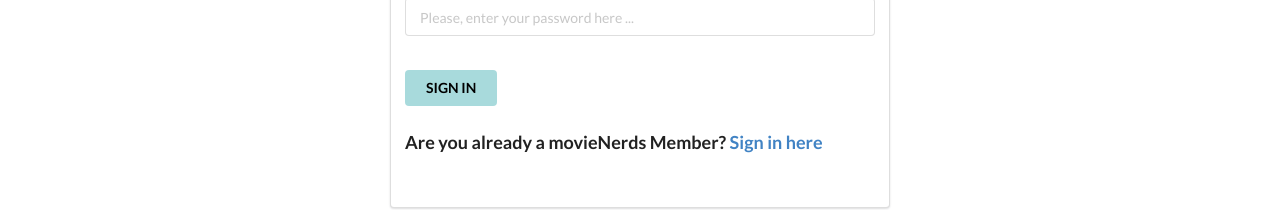
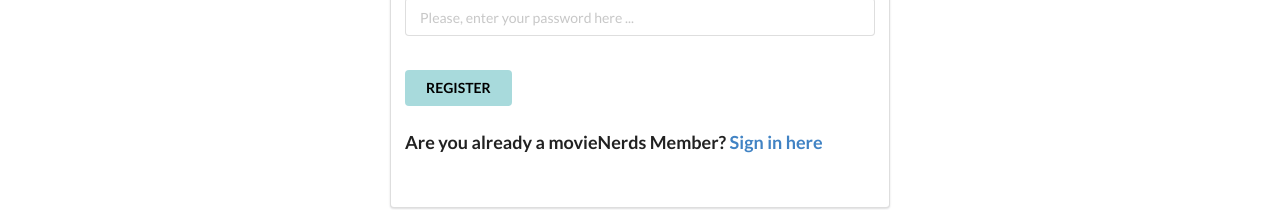
Before and after one commit to ibjhereafter/appcent-challenge, a React (Create React App) app in the folder frontend/: page /users/registration in a window 1280 px wide. Shown: the part 331-541 px from the top of the page. Built offline with nearby package versions, Linux system fonts and the light colour scheme.

Commit message:
bug fixed on the registration component

```diff
--- a/frontend/src/screens/Registration.js
+++ b/frontend/src/screens/Registration.js
@@ -126,7 +126,7 @@
                                     <p className={`ui yellow ${showPasswordError} message`}>{passwordError}</p>
 
                                 </div>
-                                <button type="submit" className="ui button">SIGN IN</button>
+                                <button type="submit" className="ui button">REGISTER</button>
                                 <p className={`ui red ${showFormError} message header`}>{formError}</p>
                             </form>
                             <p className="ui header">Are you already a movieNerds Member? <Link to="/users/login">Sign in here</Link></p>
```
